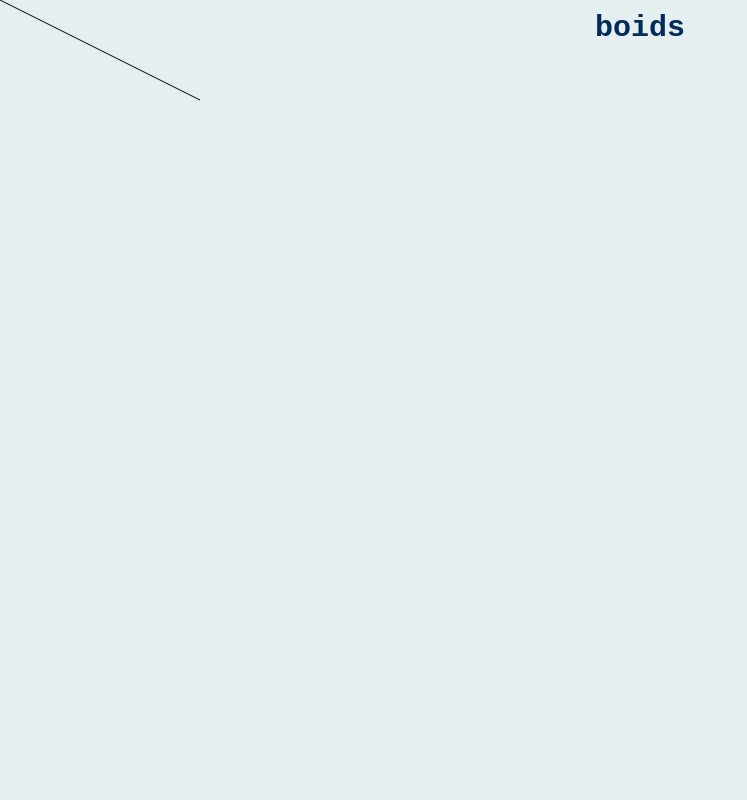
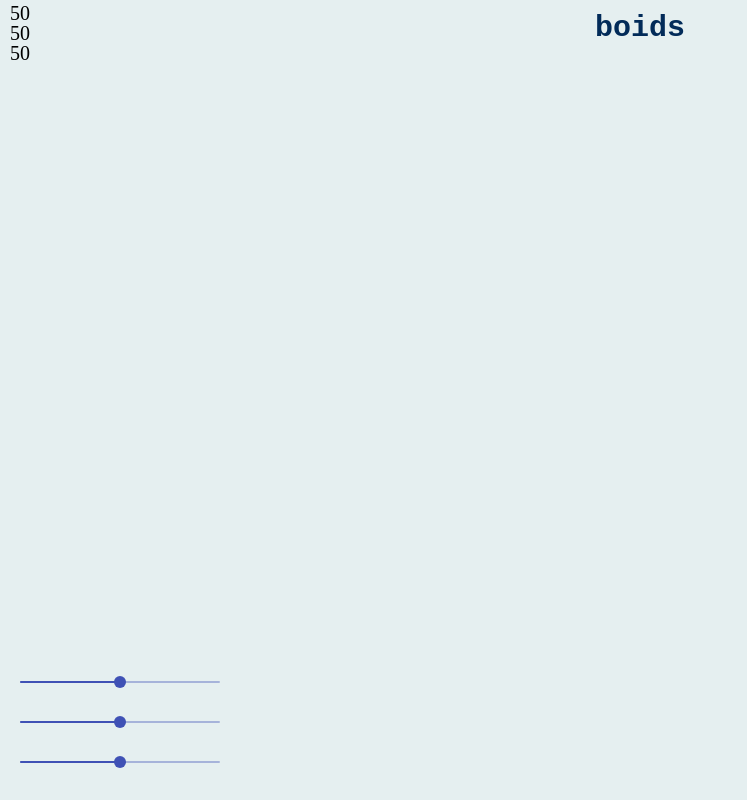
Before and after one commit to Matias-A/boids, a React (Create React App) app: page / in a window 1280 px wide. Shown: the whole page, without its empty margins (0-747 px from the left). Built offline with nearby package versions, Linux system fonts and the light colour scheme.

Commit message:
Added sliders on the screen for data input

```diff
--- a/package.json
+++ b/package.json
@@ -3,6 +3,7 @@
   "version": "0.1.0",
   "private": true,
   "dependencies": {
+    "@material-ui/core": "^4.11.4",
     "@testing-library/jest-dom": "^5.11.4",
     "@testing-library/react": "^11.1.0",
     "@testing-library/user-event": "^12.1.10",
--- a/src/App.css
+++ b/src/App.css
@@ -21,6 +21,28 @@
 }
 
 .canvas {
+    border-radius: 5px;
     height: 100%;
     width: 100%;
 }
+
+.slider1 {
+    position: absolute;
+    bottom: 100px;
+    left: 20px;
+    width: 200px;
+}
+
+.slider2 {
+    position: absolute;
+    bottom: 60px;
+    left: 20px;
+    width: 200px;
+}
+
+.slider3 {
+    position: absolute;
+    bottom: 20px;
+    left: 20px;
+    width: 200px;
+}
--- a/src/App.js
+++ b/src/App.js
@@ -1,22 +1,56 @@
 import './App.css';
-import Canvas from './Canvas'
+import Canvas from './Canvas';
+import Slider from '@material-ui/core/Slider';
+import React from 'react';
 
 function App() {
+    const [value1, setValue1] = React.useState(50);
+    const [value2, setValue2] = React.useState(50);
+    const [value3, setValue3] = React.useState(50);
 
     const draw = (ctx, frameCount) => {
         ctx.clearRect(0, 0, ctx.canvas.width, ctx.canvas.height)
         ctx.fillStyle = '#000000'
-        ctx.beginPath()
-        ctx.moveTo(0, 0);
-        ctx.lineTo(200, 100);
-        ctx.stroke();
-        //ctx.arc(50, 100, 20*Math.sin(frameCount*0.05)**2, 0, 2*Math.PI)
+        ctx.font = '20px serif';
+        ctx.fillText(value1, 10, 20);
+        ctx.fillText(value2, 10, 40);
+        ctx.fillText(value3, 10, 60);
         ctx.fill()
     }
+
+    const handleChange1 = (event, newValue) => {
+        setValue1(newValue);
+    };
+
+    const handleChange2 = (event, newValue) => {
+        setValue2(newValue);
+    };
+
+    const handleChange3 = (event, newValue) => {
+        setValue3(newValue);
+    };
 
     return (
         <div className="App">
             <h1 className="Title">boids</h1>
+            <div className="slider1">
+                <Slider
+                    value={value1}
+                    onChange={handleChange1}
+                    aria-labelledby="continuous-slider" />
+            </div>
+            <div className="slider2">
+                <Slider
+                    value={value2}
+                    onChange={handleChange2}
+                    aria-labelledby="continuous-slider" />
+            </div>
+            <div className="slider3">
+                <Slider
+                    value={value3}
+                    onChange={handleChange3}
+                    aria-labelledby="continuous-slider" />
+            </div>
             <Canvas className="canvas" draw={draw}/>
         </div>
     );
```
Also changed, not shown: src/boid.js (added, +27 -0 lines), 1 other file (tests, documents, lock files or other folders).
